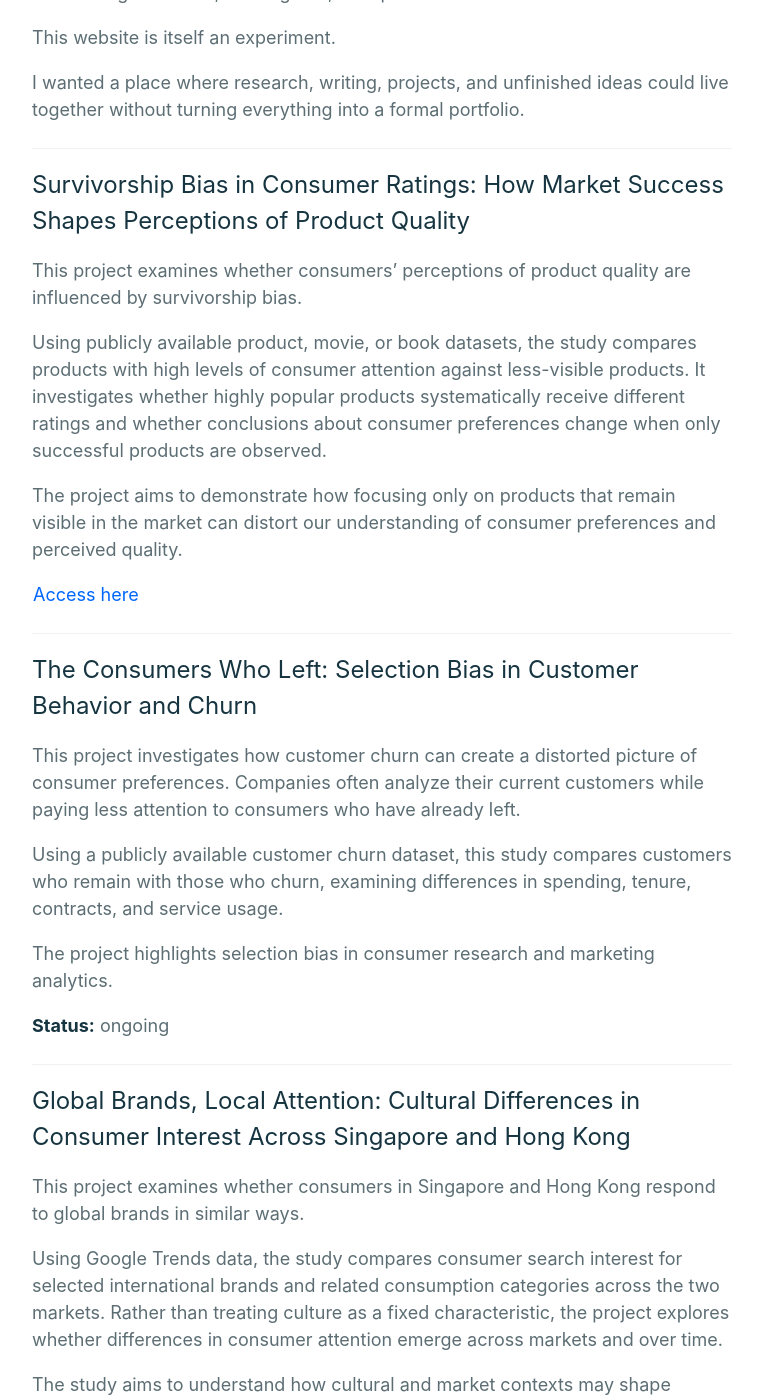
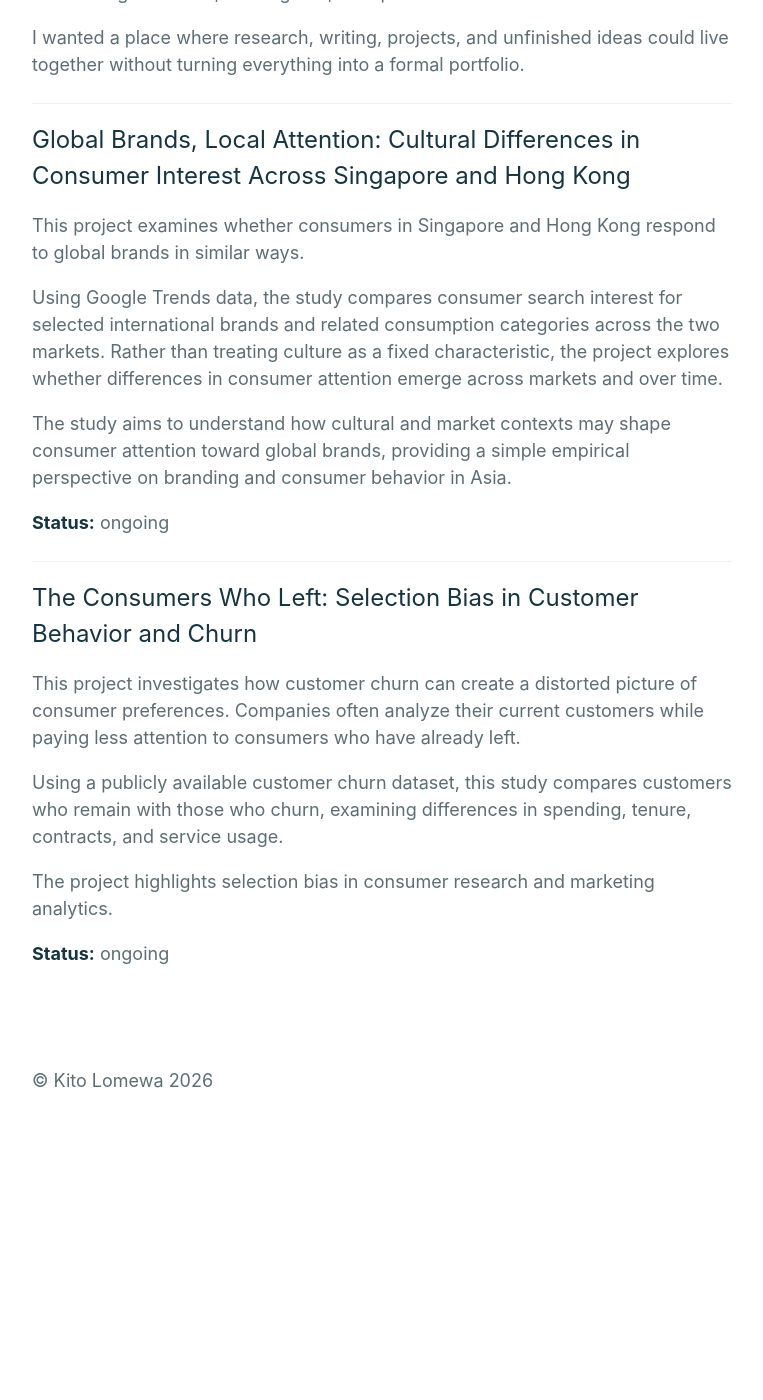
Before and after one commit to kitolomewa/kitolomewa.github.io, a Jekyll site: the page built from _pages/projects/index.md, in a window 1280 px wide and 1400 px high, scrolled down 387 px. Shown: the whole window, without its empty margins (258-1021 px from the left). Built offline with Jekyll 4.4.1, drawn with Linux system fonts in a browser that asks for light colours; after the commit the page ends 1581 px from its top, so only the background shows below that; some of the changed text lies outside the part shown.

Commit message:
Update index.md

```diff
--- a/_pages/projects/index.md
+++ b/_pages/projects/index.md
@@ -6,21 +6,19 @@ permalink: /projects/
 
 Some things I've built, investigated, or experimented with.
 
-This website is itself an experiment.
-
 I wanted a place where research, writing, projects, and unfinished ideas could live together without turning everything into a formal portfolio.
 
 ----
 
-## Survivorship Bias in Consumer Ratings: How Market Success Shapes Perceptions of Product Quality
+## Global Brands, Local Attention: Cultural Differences in Consumer Interest Across Singapore and Hong Kong
 
-This project examines whether consumers’ perceptions of product quality are influenced by survivorship bias.
+This project examines whether consumers in Singapore and Hong Kong respond to global brands in similar ways.
 
-Using publicly available product, movie, or book datasets, the study compares products with high levels of consumer attention against less-visible products. It investigates whether highly popular products systematically receive different ratings and whether conclusions about consumer preferences change when only successful products are observed.
+Using Google Trends data, the study compares consumer search interest for selected international brands and related consumption categories across the two markets. Rather than treating culture as a fixed characteristic, the project explores whether differences in consumer attention emerge across markets and over time.
 
-The project aims to demonstrate how focusing only on products that remain visible in the market can distort our understanding of consumer preferences and perceived quality.
+The study aims to understand how cultural and market contexts may shape consumer attention toward global brands, providing a simple empirical perspective on branding and consumer behavior in Asia.
 
-[Access here]({{ "/assets/files/xxx.pdf" | relative_url }})
+**Status:** ongoing
 
 ----
 
@@ -33,15 +31,3 @@ Using a publicly available customer churn dataset, this study compares customers
 The project highlights selection bias in consumer research and marketing analytics.
 
 **Status:** ongoing
-
-----
-
-## Global Brands, Local Attention: Cultural Differences in Consumer Interest Across Singapore and Hong Kong
-
-This project examines whether consumers in Singapore and Hong Kong respond to global brands in similar ways.
-
-Using Google Trends data, the study compares consumer search interest for selected international brands and related consumption categories across the two markets. Rather than treating culture as a fixed characteristic, the project explores whether differences in consumer attention emerge across markets and over time.
-
-The study aims to understand how cultural and market contexts may shape consumer attention toward global brands, providing a simple empirical perspective on branding and consumer behavior in Asia.
-
-**Status:** ongoing
```
